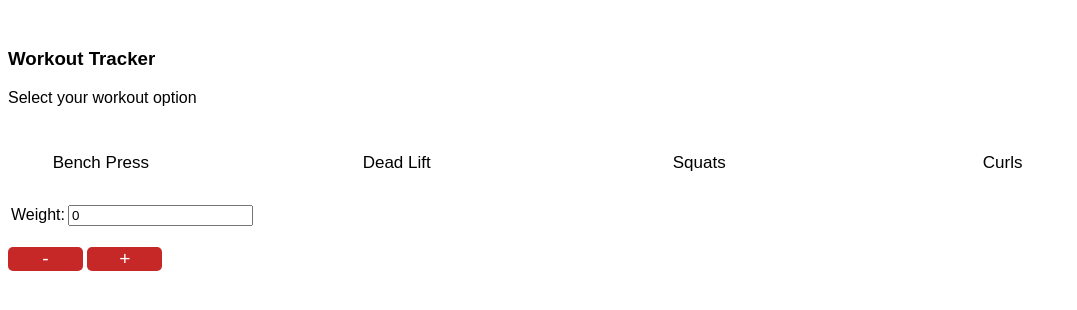
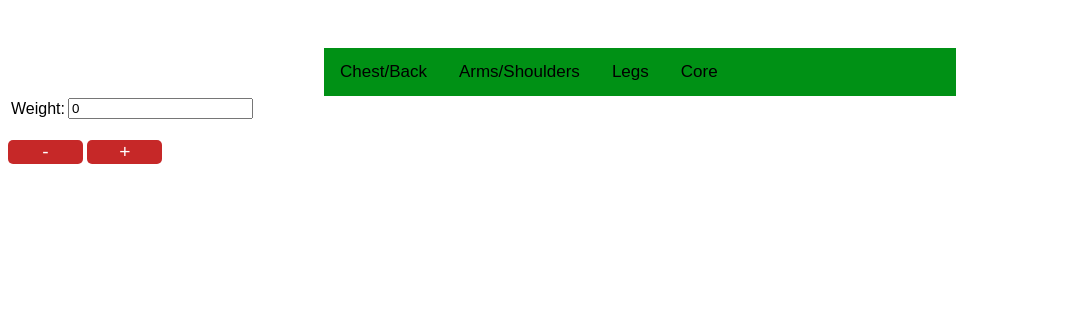
Before and after one commit to jking-inc/WorkoutTracker, a plain HTML site: page index.html in a window 1280 px wide. Shown: the whole page, without its empty margins (0-1077 px from the left). Drawn offline with nearby package versions, Linux system fonts and the light colour scheme.

Commit message:
Centered tabs and changed color selection

```diff
--- a/css/style.css
+++ b/css/style.css
@@ -85,21 +85,27 @@ Tabs
 **************/
 
 /*** Style the list ***/
-ul.workoutTab {
+div.workoutTab {
     list-style-type: none;
-    margin: 0;
+    width: 50%;
+    margin: auto;
     padding: 0;
     overflow: hidden;
-    border: 1px /*** solid #ccc *** removed ***/;
-    background-color: #fff;
+    border: -1px /*** solid #ccc *** removed ***/;
+    background-color: #009115;
 }
 
 /* Float the list items side by side */
-ul.workoutTab li {float: left;}
+div.workoutTab li {
+    margin: auto;
+    float: left;
+}
 
 /* Style the links inside the list items */
-ul.workoutTab li a {
+div.workoutTab li a {
     display: inline-block;
+    border-top-left-radius: 6px;
+    border-top-right-radius: 6px;
     color: black;
     text-align: center;
     padding: 14px 16px;
@@ -109,14 +115,16 @@ ul.workoutTab li a {
 }
 
 /* Change background color of links on hover */
-ul.workoutTab li a:hover {background-color: #42f4aa;}
+div.workoutTab li a:hover {background-color: #28ff48;}
 
 /* Create an active/current tablink class */
-ul.workoutTab li a:focus, .active {background-color: #42f474;}
+div.workoutTab li a:focus, .active {background-color: #28ff48;}
 
 /* Style the tab content */
 .tabcontent {
     display: none;
+    width: 50%;
+    margin: auto;
     padding: 6px 12px;
     border: 1px ; /* solid #ccc *** removed ***/
     border-top: none;
--- a/index.html
+++ b/index.html
@@ -6,17 +6,15 @@
 </head>
 <body>
     <div class="header">
-    <h3>Workout Tracker</h3>
-    <p>
-    Select your workout option
-    </p>
+    <!--- <h3>Workout Tracker</h3> --->
+    <!--- <p>Select your workout option</p> --->
     </div>
-	<ul class="workoutTab">
-      <li><a href="#" class="tablinks" onclick="openWorkout(event, 'BenchPress')">Bench Press</a></li>
-      <li><a href="#" class="tablinks" onclick="openWorkout(event, 'DeadLift')">Dead Lift</a></li>
-      <li><a href="#" class="tablinks" onclick="openWorkout(event, 'Squats')">Squats</a></li>
-      <li><a href="#" class="tablinks" onclick="openWorkout(event, 'Curls')">Curls</a></li>
-    </ul>
+	<div class="workoutTab">
+      <li><a href="#" class="tablinks" onclick="openWorkout(event, 'BenchPress')">Chest/Back</a></li>
+      <li><a href="#" class="tablinks" onclick="openWorkout(event, 'DeadLift')">Arms/Shoulders</a></li>
+      <li><a href="#" class="tablinks" onclick="openWorkout(event, 'Squats')">Legs</a></li>
+      <li><a href="#" class="tablinks" onclick="openWorkout(event, 'Curls')">Core</a></li>
+    </div>
 
     <div id="BenchPress" class="tabcontent">
       <p>Text for Bench Press</p>
--- a/js/app.js
+++ b/js/app.js
@@ -17,8 +17,8 @@ var subtractWeight = $('#WeightDecrease').click(function() {
 });
 
 // Show selected dropdown list and update the default weight
-$('.workout').change(function (){
-    $("select option:selected").each(function() {
+$('.workoutTab').change(function (){
+    $(".tablinks: active").each(function() {
         workout += $(this).val();
         if( workout == "BenchPress" || workout == "Squat" || workout == "DeadLift" ){
             $('#weight').val(weight += 45);
```
